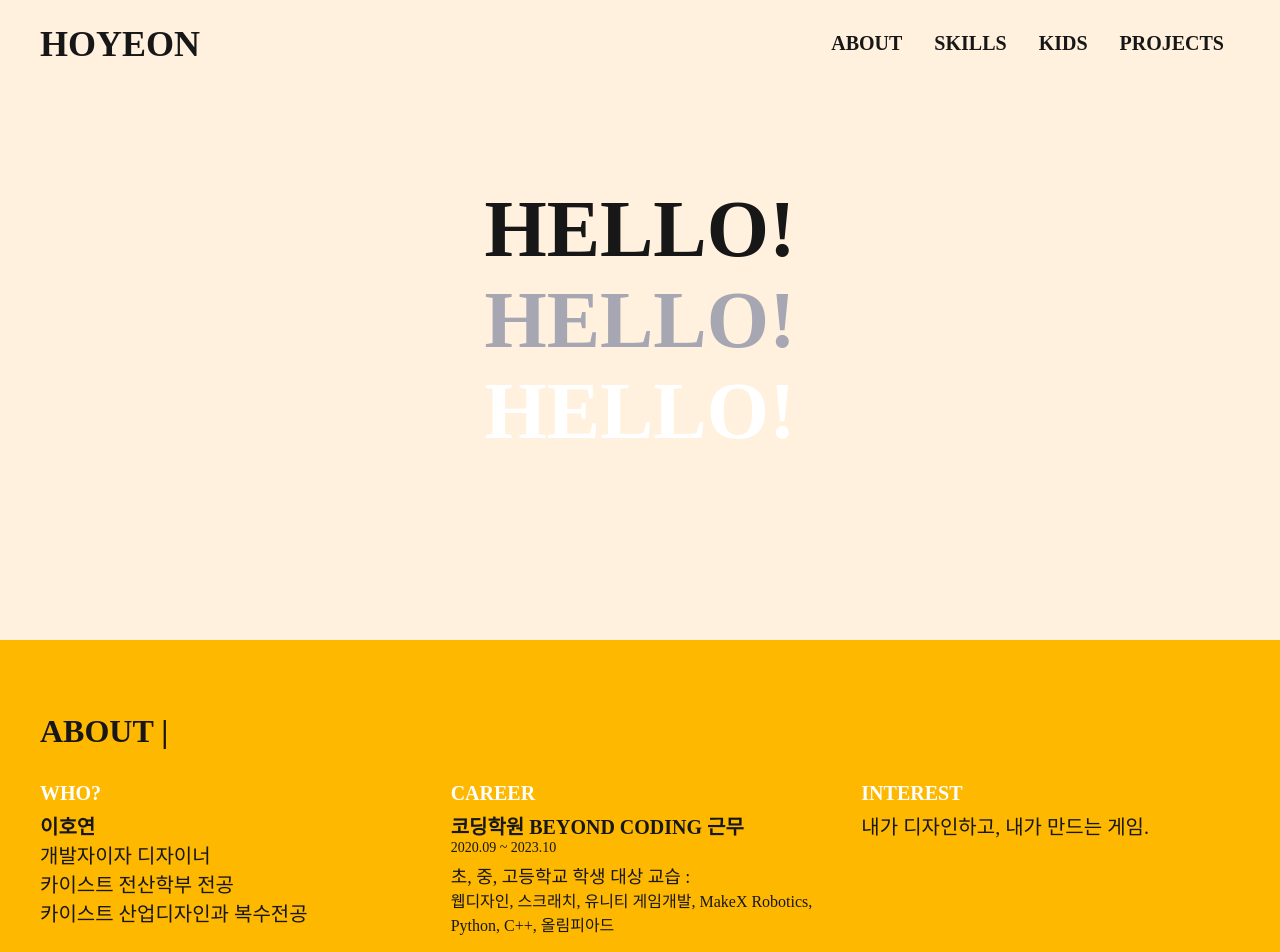
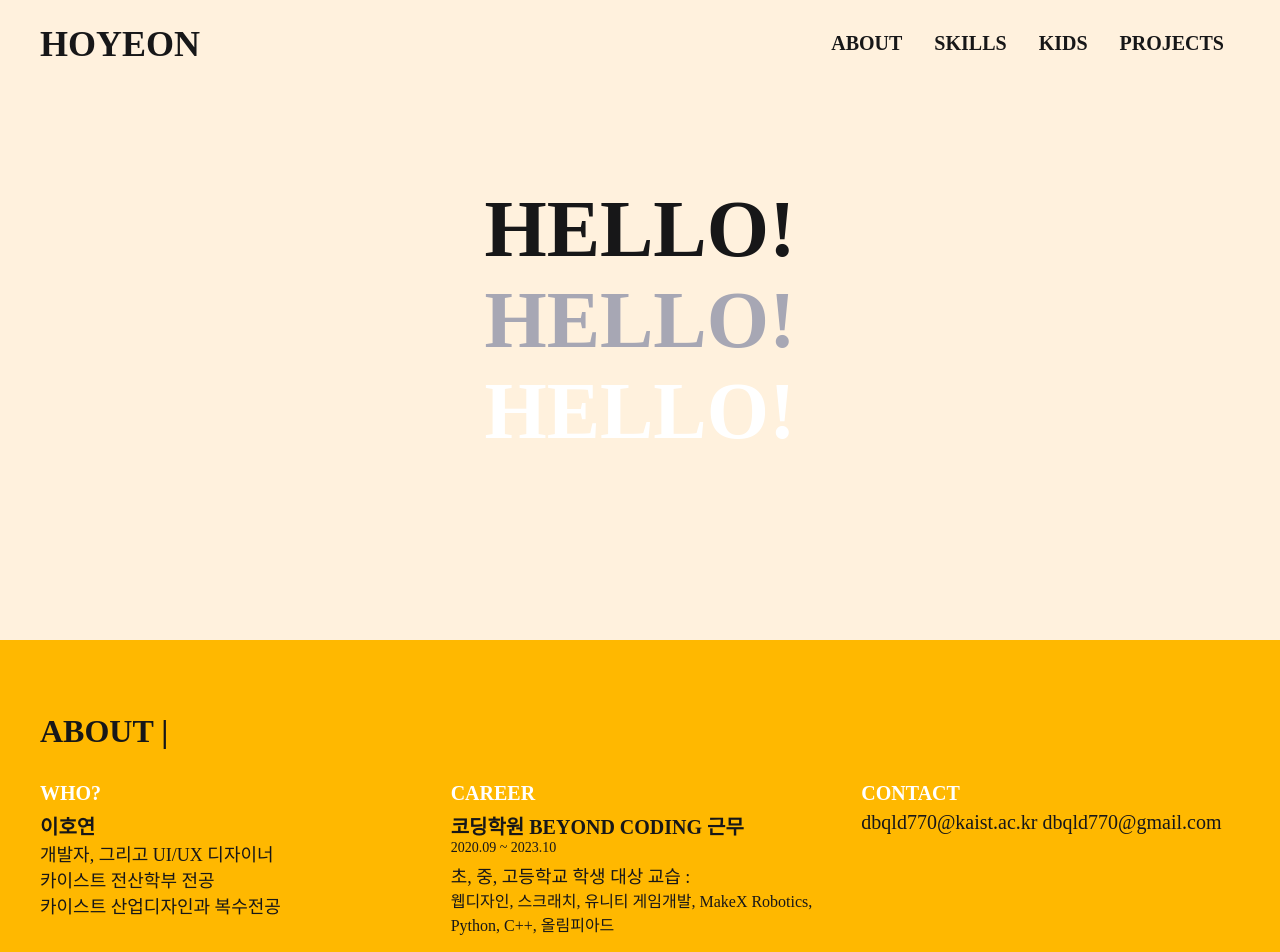
Before and after one commit to Moyeon/Moyeon, a React (Create React App) app: page / in a window 1280 px wide. Shown: the top 952 px of the page. Built offline with nearby package versions, Linux system fonts and the light colour scheme; a web font is replaced by a local one.

Commit message:
contact updated

```diff
--- a/src/components/screens/About.tsx
+++ b/src/components/screens/About.tsx
@@ -15,6 +15,7 @@ const Box = styled.div`
   margin: 0 auto;
   display: flex;
   flex-direction: column;
+  flex-wrap: wrap;
   @media screen and (max-width: 1240px) {
     padding: 0 20px;
     box-sizing: border-box;
@@ -31,6 +32,9 @@ const Flex = styled.div`
   display: grid;
   grid-template-columns: 1fr 1fr 1fr;
   grid-gap: 2em;
+  @media screen and (max-width: 864px) {
+    grid-template-columns: 1fr;
+  }
 `;
 
 const Br = styled.div`
@@ -54,13 +58,13 @@ export default function About() {
             <MyText fontType={FontType.BOLD} color={Colors.BLACK} fontSize={20} isPretendard={1}>
               이호연
             </MyText>
-            <MyText fontType={FontType.LIGHT} color={Colors.BLACK} fontSize={20} isPretendard={1}>
-              개발자이자 디자이너
+            <MyText fontType={FontType.LIGHT} color={Colors.BLACK} fontSize={18} isPretendard={1}>
+              개발자, 그리고 UI/UX 디자이너
             </MyText>
-            <MyText fontType={FontType.LIGHT} color={Colors.BLACK} fontSize={20} isPretendard={1}>
+            <MyText fontType={FontType.LIGHT} color={Colors.BLACK} fontSize={18} isPretendard={1}>
               카이스트 전산학부 전공
             </MyText>
-            <MyText fontType={FontType.LIGHT} color={Colors.BLACK} fontSize={20} isPretendard={1}>
+            <MyText fontType={FontType.LIGHT} color={Colors.BLACK} fontSize={18} isPretendard={1}>
               카이스트 산업디자인과 복수전공
             </MyText>
           </Tab>
@@ -87,11 +91,12 @@ export default function About() {
 
           <Tab>
             <MyText fontType={FontType.BLACK} color={Colors.WHITE} fontSize={20}>
-              INTEREST
+              CONTACT
             </MyText>
             <Br/>
             <MyText fontType={FontType.LIGHT} color={Colors.BLACK} fontSize={20} isPretendard={1}>
-              내가 디자인하고, 내가 만드는 게임.
+              dbqld770@kaist.ac.kr
+              dbqld770@gmail.com
             </MyText>
           </Tab>
         </Flex>
--- a/src/components/screens/Main.tsx
+++ b/src/components/screens/Main.tsx
@@ -15,6 +15,16 @@ const OneScreen = styled.div`
   align-items: center;
   justify-content: center;
   flex-direction: column;
+`;
+
+const OneScreen2 = styled.div`
+  width: 100vw;
+  height: 5em;
+  display: flex;
+  align-items: center;
+  justify-content: center;
+  flex-direction: column;
+  // background-color: var(--YELLOW);
 `;
 
 export default function Main() {
@@ -36,7 +46,11 @@ export default function Main() {
       <Skills></Skills>
       <Kids></Kids>
       <Projects></Projects>
-      {/* <Designs></Designs> */}
+      <OneScreen2>
+        <MyText fontType={FontType.BLACK} color={Colors.BLACK} fontSize={20}>
+          Copyright©2023 Hoyeon All rights reserved.
+        </MyText>
+      </OneScreen2>
     </>
   );
 }
```
